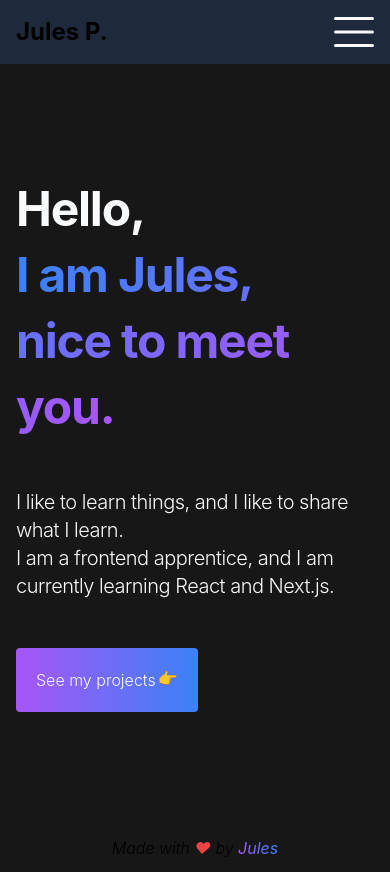
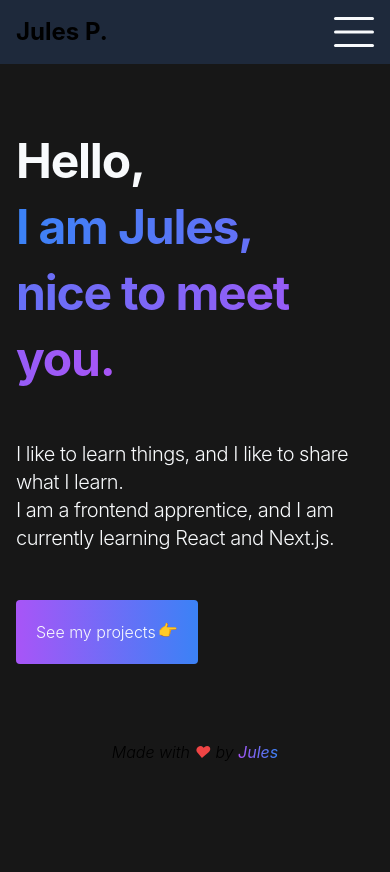
Before and after one commit to jpoissonnet/portfolio, a Next.js app: page / in a window 390 px wide. After the commit the page ends 844 px from the top, so only its background shows below. Built offline with nearby package versions, Linux system fonts and the light colour scheme.

Commit message:
fixing padding

```diff
--- a/app/page.tsx
+++ b/app/page.tsx
@@ -3,7 +3,9 @@ import Link from "next/link";
 export default function Home() {
   return (
     <section
-      className={"flex flex-col justify-around py-24 gap-12 items-start"}
+      className={
+        "flex flex-col justify-around py-12 md:py-24 gap-12 items-start"
+      }
     >
       <h2
         className={
```
